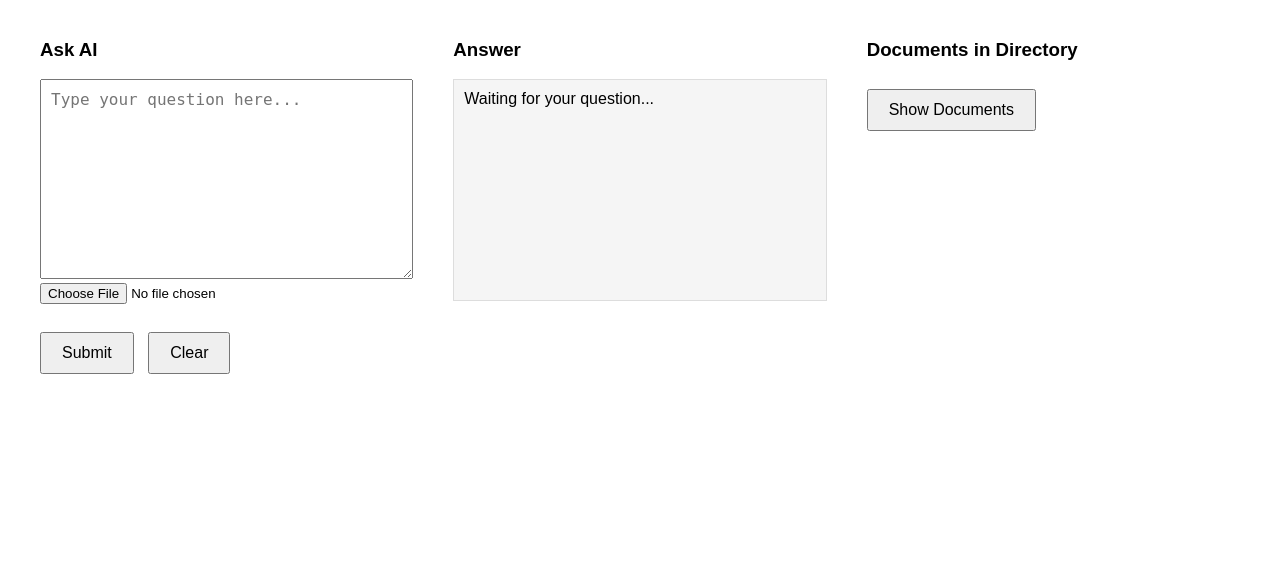
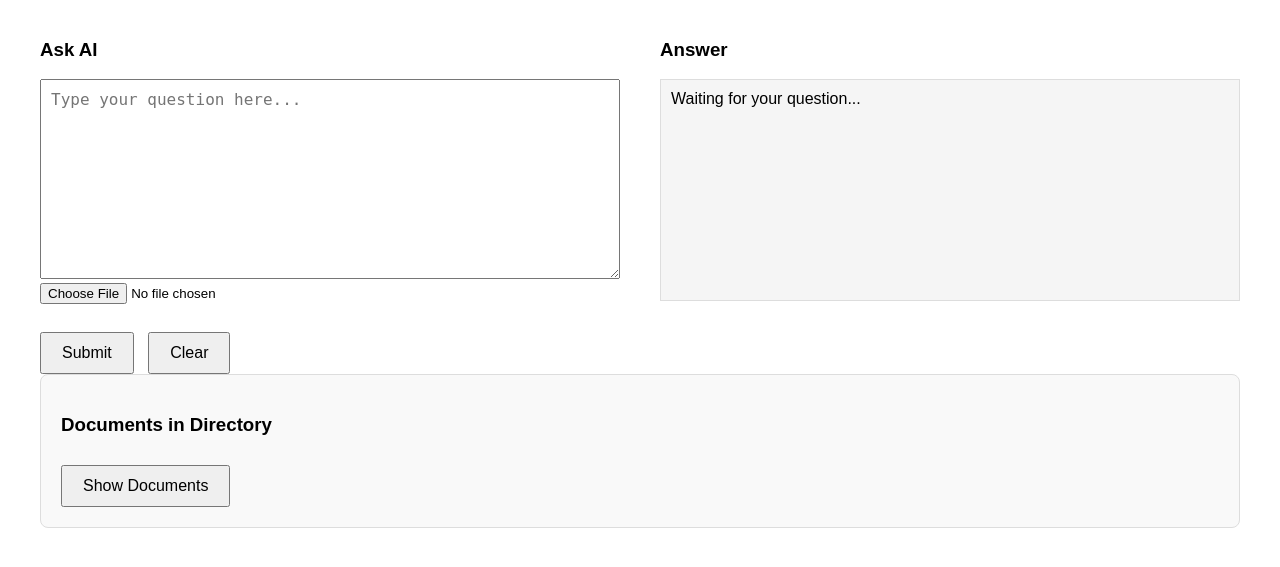
Before and after one commit to vinothzeabalane/PythonAIRAG, a Flask app: page / in a window 1280 px wide. Shown: the part 100-667 px from the top of the page. Run offline with Flask 3, Linux system fonts and the light colour scheme.

Commit message:
seperate container

```diff
--- a/templates/index.html
+++ b/templates/index.html
@@ -63,6 +63,13 @@
         #documentsList {
             display: none;
         }
+        /* Separate container for documents */
+        .documents-container {
+            border: 1px solid #ddd;
+            padding: 20px;
+            background-color: #f9f9f9;
+            border-radius: 8px;
+        }
     </style>
 </head>
 <body>
@@ -71,7 +78,7 @@
         <h2>PS Runbot</h2>
     </header>
 
-    <!-- Main container with 3 sections: Ask AI, Answer, Documents -->
+    <!-- Main container with 2 sections: Ask AI and Answer -->
     <div class="container">
         <!-- Left Column: Ask AI Section -->
         <div class="section">
@@ -87,13 +94,13 @@
             <h3>Answer</h3>
             <div id="answer">Waiting for your question...</div>
         </div>
+    </div>
 
-        <!-- Right Column: Documents in Directory Section -->
-        <div class="section">
-            <h3>Documents in Directory</h3>
-            <ul id="documentsList"></ul> <!-- Initially hidden -->
-            <button onclick="loadDocuments()">Show Documents</button>
-        </div>
+    <!-- Documents in Directory Section (Separate container) -->
+    <div class="documents-container">
+        <h3>Documents in Directory</h3>
+        <ul id="documentsList"></ul> <!-- Initially hidden -->
+        <button onclick="loadDocuments()">Show Documents</button>
     </div>
 
     <script>
```
